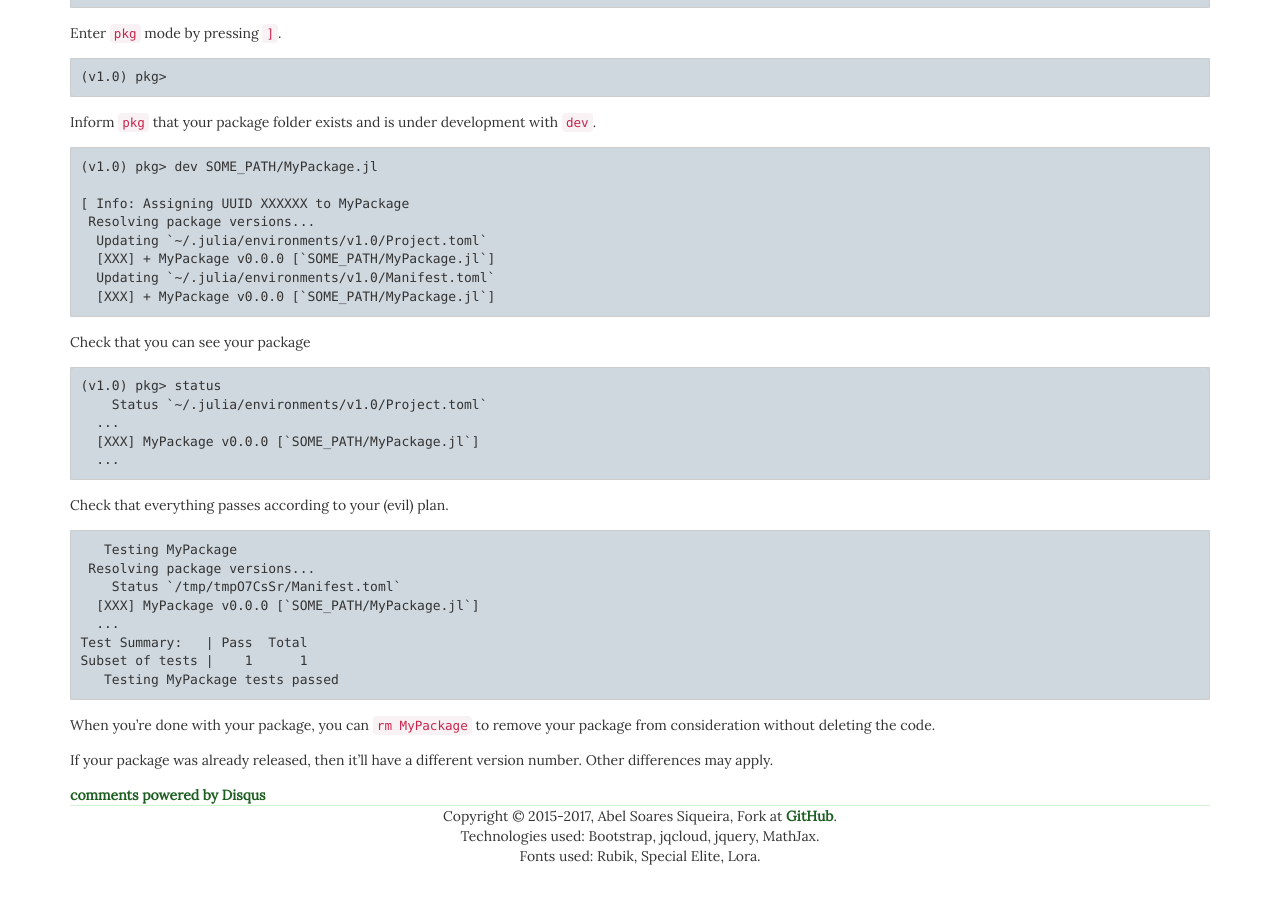
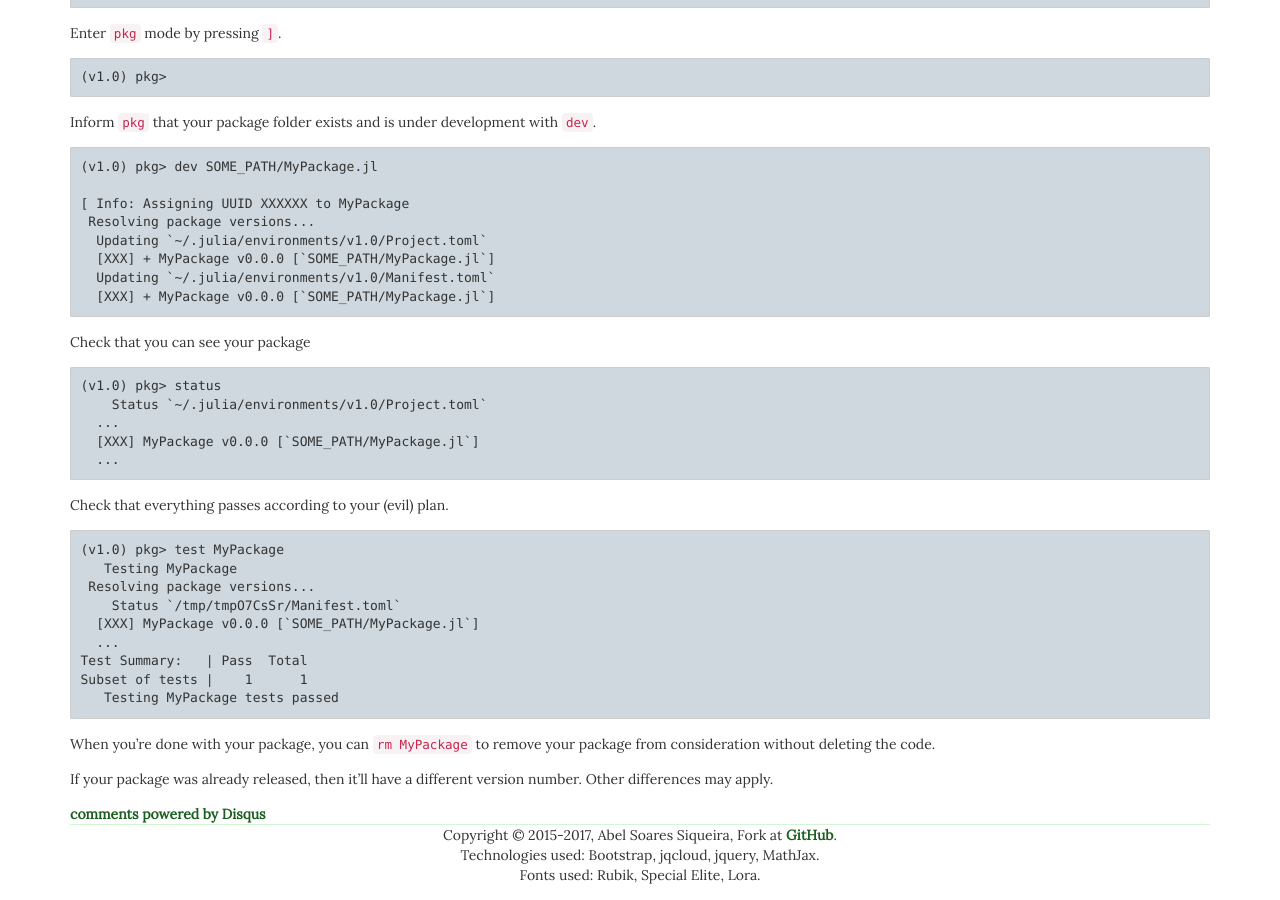
Before and after one commit to eirinin/blog, a Jekyll site: the page built from _posts/2018-12-05-package-development-on-julia-10.md, in a window 1280 px wide and 900 px high, scrolled down 1316 px. Built offline with Jekyll 4.4.1, drawn with Linux system fonts in a browser that asks for light colours; comment, search, counter and statistics services are not loaded.

Commit message:
Small fix on post

````diff
--- a/_posts/2018-12-05-package-development-on-julia-10.md
+++ b/_posts/2018-12-05-package-development-on-julia-10.md
@@ -94,6 +94,7 @@ Check that you can see your package
 ```
 Check that everything passes according to your (evil) plan.
 ```
+(v1.0) pkg> test MyPackage
    Testing MyPackage
  Resolving package versions...
     Status `/tmp/tmpO7CsSr/Manifest.toml`
````
